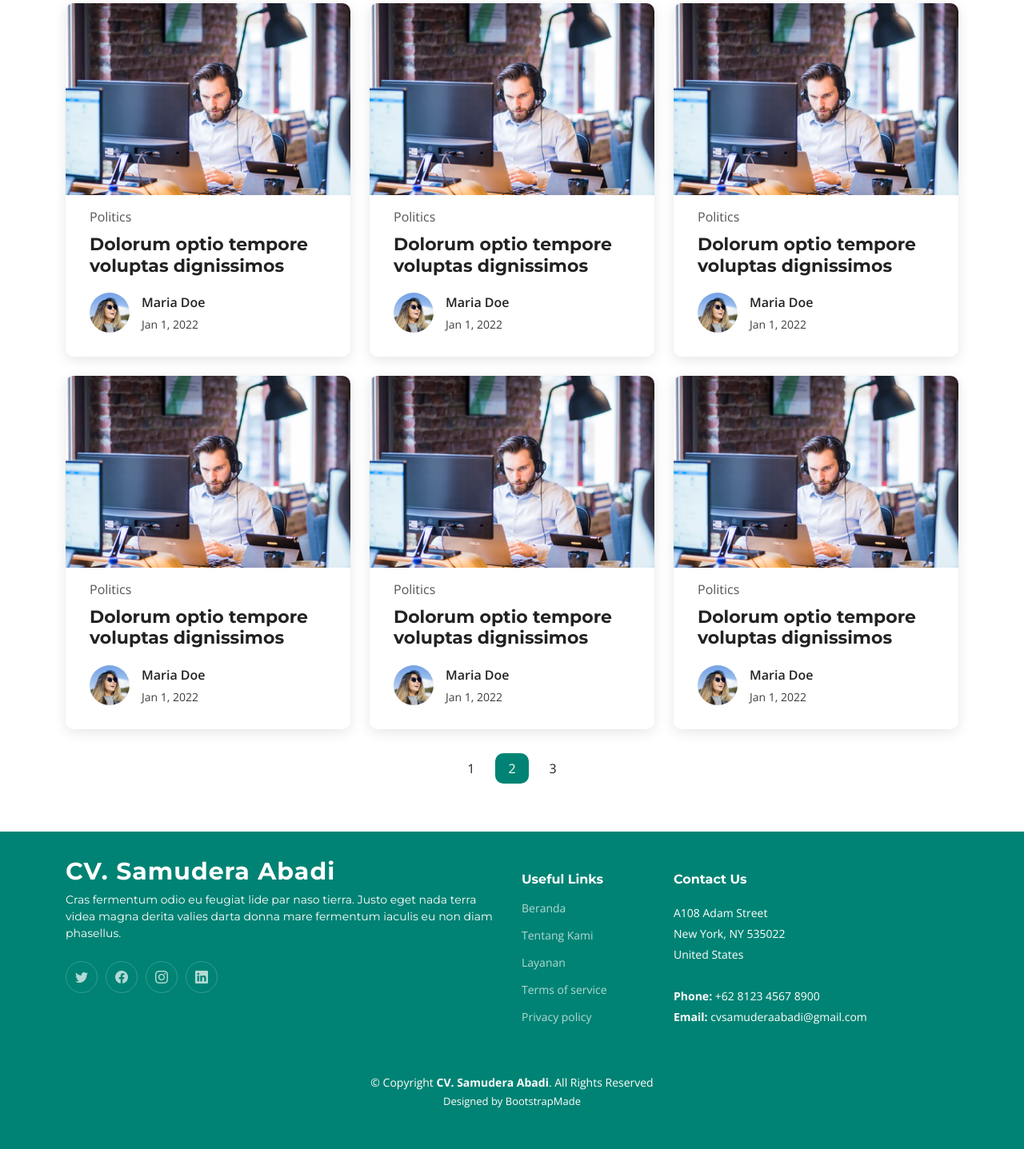
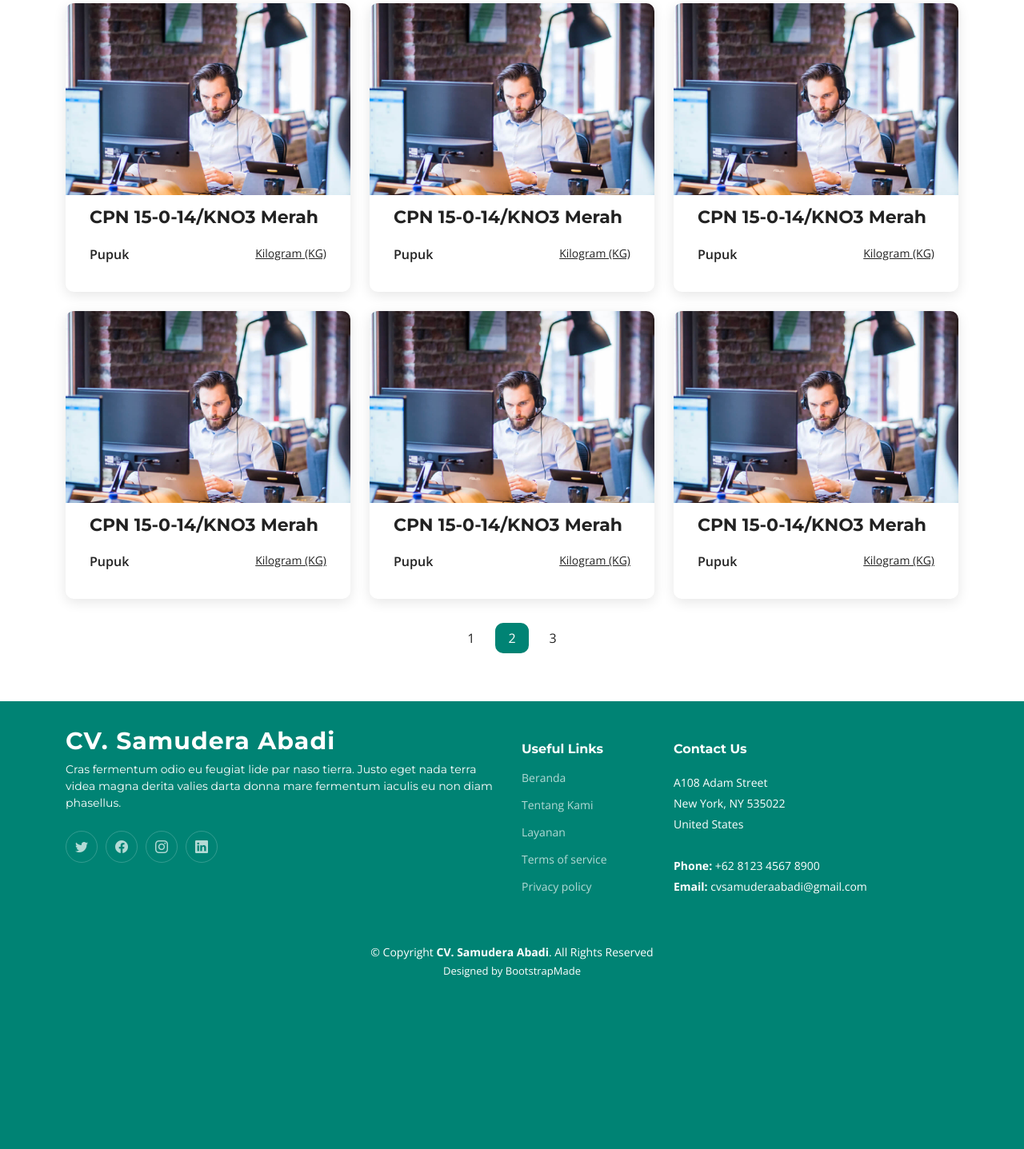
Before and after one commit to PADEK-IN/si_pepew_abadi, a PHP site: page /produk in a window 1280 px wide; the page is wider, and only the part inside the window is pictured. Shown: the part 485-1922 px from the top of that part at 80% size. After the commit the page ends 1708 px from the top of that part, so only its background shows below. Run offline with PHP 8.4, Linux system fonts and the light colour scheme.

Commit message:
update card

```diff
--- a/views/components/pelanggan/card-produk.php
+++ b/views/components/pelanggan/card-produk.php
@@ -5,20 +5,12 @@
         <img src="assets/img/blog/blog-1.jpg" alt="" class="img-fluid">
         </div>
 
-        <p class="post-category">Politics</p>
-
         <h2 class="title">
-        <a href="/produk/1">Dolorum optio tempore voluptas dignissimos</a>
+            <a href="/produk/1">CPN 15-0-14/KNO3 Merah</a>
         </h2>
-
-        <div class="d-flex align-items-center">
-        <img src="assets/img/blog/blog-author.jpg" alt="" class="img-fluid post-author-img flex-shrink-0">
-        <div class="post-meta">
-            <p class="post-author-list">Maria Doe</p>
-            <p class="post-date">
-            <time datetime="2022-01-01">Jan 1, 2022</time>
-            </p>
-        </div>
+        <div class="d-flex justify-content-between">
+            <p class="post-author-list">Pupuk</p>
+            <small><u>Kilogram (KG)</u></small>
         </div>
 
     </article>
--- a/views/components/pelanggan/header.php
+++ b/views/components/pelanggan/header.php
@@ -10,8 +10,8 @@
     <meta content="" name="keywords">
 
     <!-- Favicons -->
-    <link href="../../assets/img/favicon.png" rel="icon">
-    <link href="../../assets/img/apple-touch-icon.png" rel="apple-touch-icon">
+    <link href="../../assets/img/page/logo.png" rel="icon">
+    <link href="../../assets/img/page/logo.png" rel="apple-touch-icon">
 
     <!-- Google Fonts -->
     <link rel="preconnect" href="https://fonts.googleapis.com">
--- a/views/pages/pelanggan/home/tentang-kami.php
+++ b/views/pages/pelanggan/home/tentang-kami.php
@@ -75,7 +75,6 @@
 
         <div class="section-header">
             <h2>Contact</h2>
-            <p>Nulla dolorum nulla nesciunt rerum facere sed ut inventore quam porro nihil id ratione ea sunt quis dolorem dolore earum</p>
         </div>
 
         <div class="row gx-lg-0 gy-4">
```
